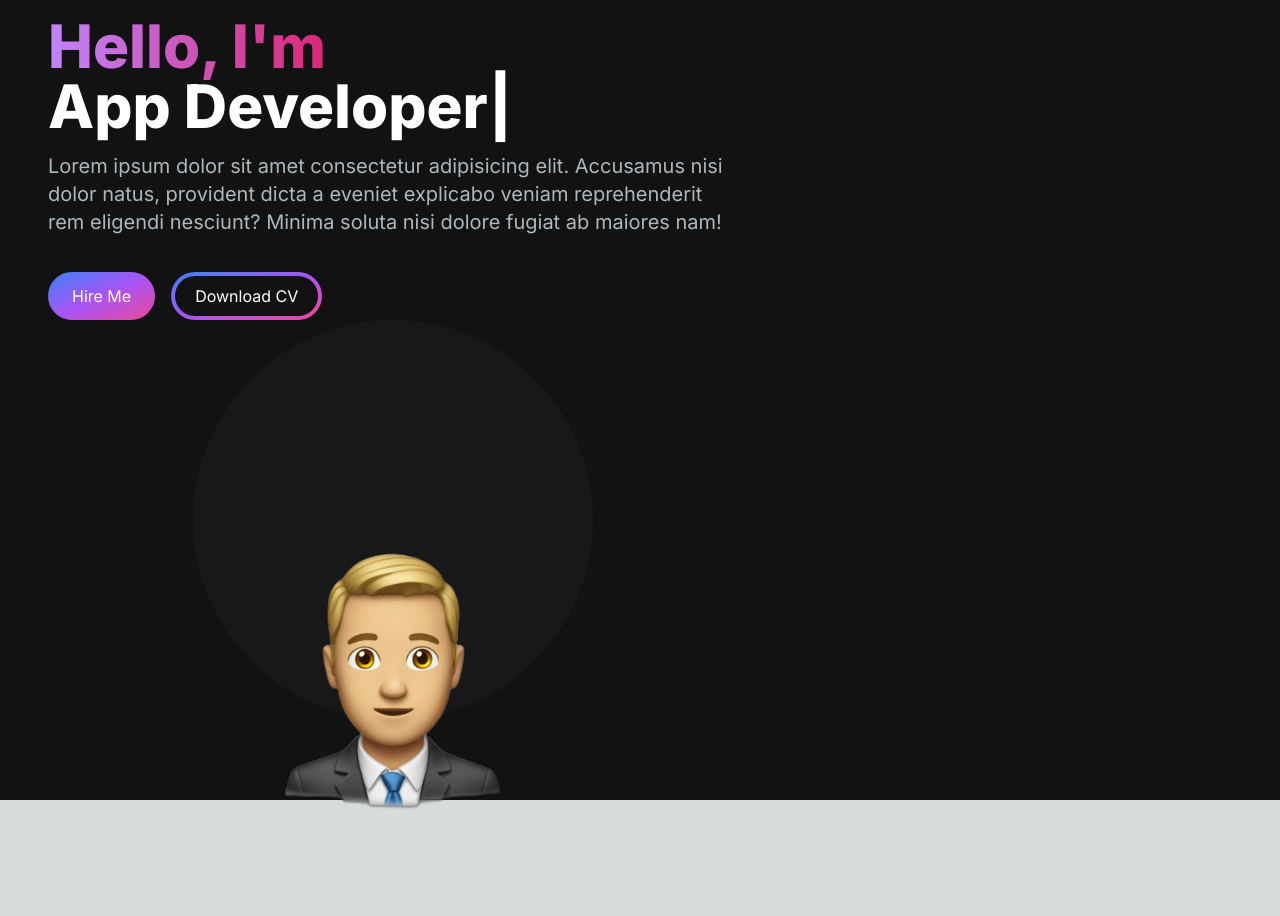
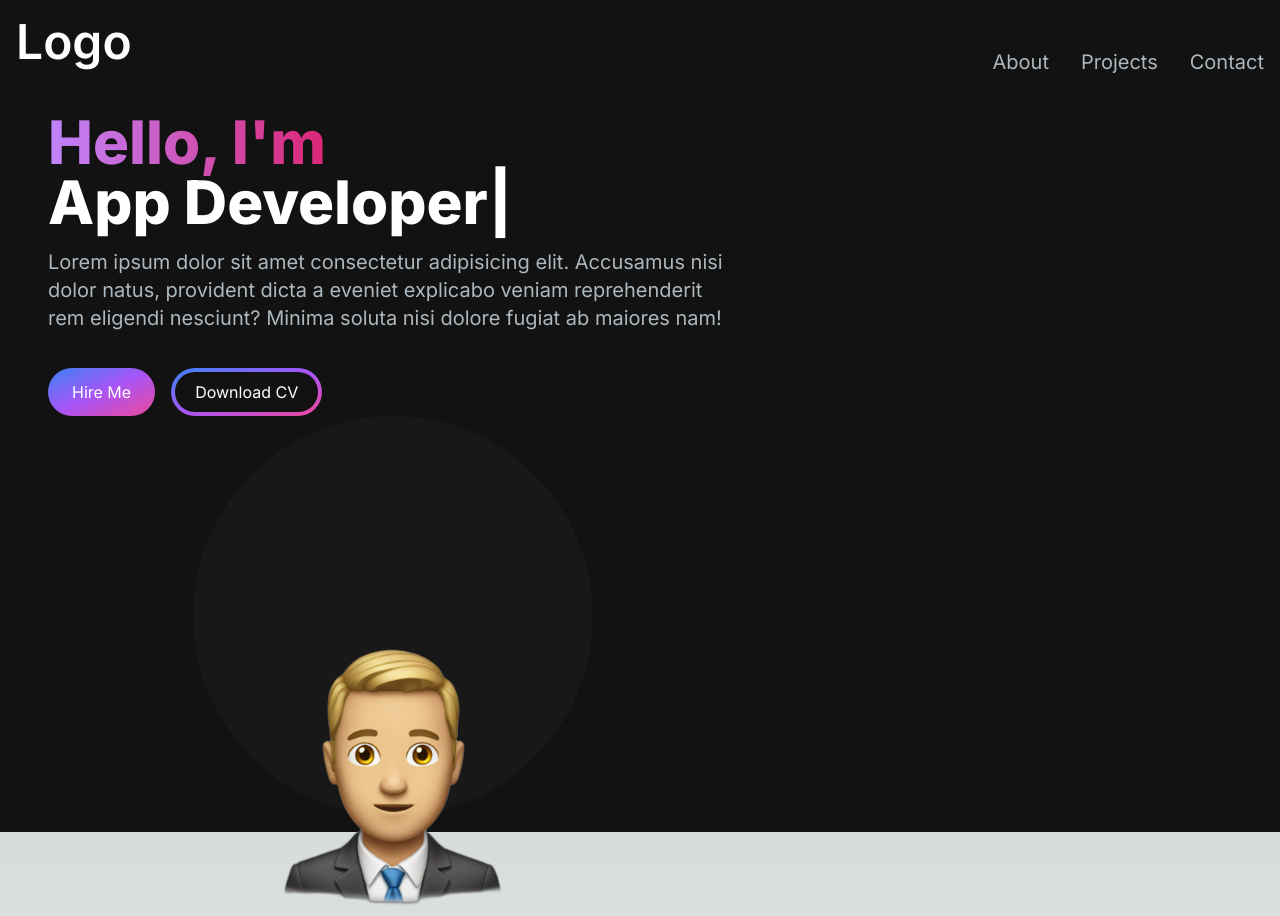
Before and after one commit to AdrianTodd/personal-website, a Next.js app in the folder personal-website-nextjs/: page /home in a window 1280 px wide. Before the commit the page ends 820 px from the top, so only its background shows below. Built offline with nearby package versions, Linux system fonts and the light colour scheme.

Commit message:
feat: add nav bar to homepage - Create 'Navbar.tsx' component. - Create 'NavLink.tsx' component. - Create 'MenuOverlay.tsx' component to accomodate navigation on different screen sizes. - Use '@heroicons/react' package icons for menu overlay.

```diff
--- /dev/null
+++ b/personal-website-nextjs/app/components/MenuOverlay.tsx
@@ -0,0 +1,26 @@
+import React from "react";
+import NavLink from "./NavLink";
+
+interface LinkType {
+  title: string;
+  path: string;
+}
+
+interface MenuOverlayProps {
+  links: LinkType[];
+}
+
+const MenuOverlay = ({ links }: MenuOverlayProps) => {
+  return (
+    <ul className='flex flex-col py-4 items-center'>
+      {links.map((link, index) => (
+        <li key={index}>
+          {" "}
+          <NavLink href={link.path} title={link.title} />
+        </li>
+      ))}
+    </ul>
+  );
+};
+
+export default MenuOverlay;
--- /dev/null
+++ b/personal-website-nextjs/app/components/NavLink.tsx
@@ -0,0 +1,19 @@
+import Link from "next/link";
+
+interface NavLinkProps {
+  href: string;
+  title: string;
+}
+
+const NavLink = (props: NavLinkProps) => {
+  return (
+    <Link
+      href={props.href}
+      className='block py-2 pl-3 pr-4 text-[#ADB7BE] sm:text-xl md:p-0 hover:text-white'
+    >
+      {props.title}
+    </Link>
+  );
+};
+
+export default NavLink;
--- /dev/null
+++ b/personal-website-nextjs/app/components/Navbar.tsx
@@ -0,0 +1,69 @@
+"use client";
+import React, { useState } from "react";
+import Link from "next/link";
+import NavLink from "./NavLink";
+import { Bars3Icon, XMarkIcon } from "@heroicons/react/24/solid";
+import MenuOverlay from "./MenuOverlay";
+
+const navLinks = [
+  {
+    title: "About",
+    path: "#about",
+  },
+  {
+    title: "Projects",
+    path: "#projects",
+  },
+  {
+    title: "Contact",
+    path: "#Contact",
+  },
+];
+
+const Navbar: React.FC = () => {
+  const [navBarOpen, setNavbarOpen] = useState(false);
+
+  return (
+    <nav className='fixed top-0 left-0 right-0 z-10 bg-[#121212] bg-opacity-100'>
+      <div className='flex flex-wrap items-center justify-between mx-auto px-4 py-2'>
+        <Link
+          href={"/"}
+          className=' text-2xl md:text-5xl text-white font-semibold'
+        >
+          Logo
+        </Link>
+        <div className='mobile-menu block md:hidden'>
+          {!navBarOpen ? (
+            <button
+              onClick={() => setNavbarOpen(true)}
+              className='flex items-center px-3 py-2 border rounded border-slate-200 text-slate-200 hover:text-white hover:border-white'
+              title='hamburger'
+            >
+              <Bars3Icon className='h-5 w-5' />
+            </button>
+          ) : (
+            <button
+              onClick={() => setNavbarOpen(false)}
+              className='flex items-center px-3 py-2 border rounded border-slate-200 text-slate-200 hover:text-white hover:border-white'
+              title='x-icon'
+            >
+              <XMarkIcon className='h-5 w-5' />
+            </button>
+          )}
+        </div>
+        <div className='menu hidden md:block md:w-auto' id='navbar'>
+          <ul className='flex p-4 md:p-0 md:flex-row md:space-x-8 mt-10'>
+            {navLinks.map((link, index) => (
+              <li key={index}>
+                <NavLink href={link.path} title={link.title} />
+              </li>
+            ))}
+          </ul>
+        </div>
+      </div>
+      {navBarOpen ? <MenuOverlay links={navLinks} /> : null}
+    </nav>
+  );
+};
+
+export default Navbar;
--- a/personal-website-nextjs/app/home/page.tsx
+++ b/personal-website-nextjs/app/home/page.tsx
@@ -1,9 +1,11 @@
 import HeroSection from "../components/HeroSection";
+import Navbar from "../components/Navbar";
 
 export default function Home() {
   return (
     <main className='flex min-h-screen flex-col bg-[#121212]'>
-      <div className='container mx-auto px-12 py-4'>
+      <Navbar />
+      <div className='container mt-24 mx-auto px-12 py-4'>
         <HeroSection />
       </div>
     </main>
--- a/personal-website-nextjs/package.json
+++ b/personal-website-nextjs/package.json
@@ -9,6 +9,7 @@
     "lint": "next lint"
   },
   "dependencies": {
+    "@heroicons/react": "^2.1.3",
     "next": "14.2.2",
     "react": "^18",
     "react-dom": "^18",
```
Also changed, not shown: 1 other file (tests, documents, lock files or other folders).
